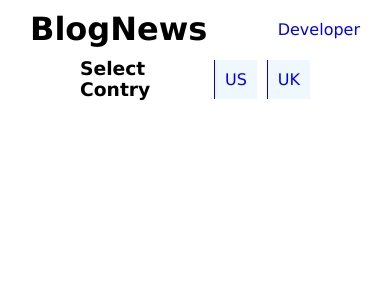
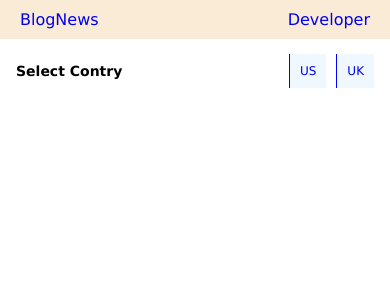
Before and after one commit to Dynamitetechdev/SPA-BLOG-TEST-, a React (Vite) app: page / in a window 390 px wide. Shown: the top 300 px of the page. Built offline with nearby package versions, Linux system fonts and the light colour scheme.

Commit message:
added responsiveness

```diff
--- a/src/App.tsx
+++ b/src/App.tsx
@@ -1,6 +1,7 @@
 import { useState } from "react";
 import Header from "./UI/Header";
 import "./styles/uistyle.scss";
+import "./styles/responsive.scss";
 import { Outlet } from "react-router-dom";
 function App() {
   return (
--- a/src/UI/NewsDetailed.tsx
+++ b/src/UI/NewsDetailed.tsx
@@ -12,6 +12,7 @@ const NewsDetails = () => {
   const { data, isPending, error } = useFetch(
     `https://jsonplaceholder.typicode.com/posts/${id}`
   );
+
   return (
     <div className="wrapper">
       <div className="newsDetails">
--- a/src/UI/header.tsx
+++ b/src/UI/header.tsx
@@ -9,14 +9,14 @@ const Header = () => {
     <div className="header">
       <div className="top-nav">
         <div className="logo">
-          <h1>BlogNews</h1>
+          <Link to="/">BlogNews</Link>
         </div>
         <li>
           <a href="https://github.com/Dynamitetechdev">Developer</a>
         </li>
       </div>
-      <div className="bottom-nav ">
-        <h3 className="font-bold underline">Select Contry</h3>
+      <div className="bottom-nav">
+        <h3>Select Contry</h3>
         <ul>
           <Link to="/usnews">US</Link>
           <Link to="/uknews">UK</Link>
--- a/src/main.tsx
+++ b/src/main.tsx
@@ -10,7 +10,7 @@ ReactDOM.createRoot(document.getElementById("root") as HTMLElement).render(
   <React.StrictMode>
     <BrowserRouter>
       <Routes>
-        <Route path="/" element={<App />}>
+        <Route path="" element={<App />}>
           <Route path="/uknews" element={<UkNews />} />
           <Route path="/usnews" element={<USNews />} />
           <Route path="/news/:id" element={<NewsDetails />} />
--- /dev/null
+++ b/src/styles/responsive.scss
@@ -0,0 +1,48 @@
+@media screen and (max-width: 768px) {
+  .header {
+    .top-nav,
+    .bottom-nav {
+      width: 100%;
+      padding: 10px 20px;
+      ul {
+        a {
+          font-size: 12px;
+        }
+        a:hover {
+          background-color: aqua;
+        }
+      }
+    }
+    .bottom-nav {
+      padding: 0 1em;
+      h3 {
+        font-size: 14px;
+      }
+    }
+  }
+  .wrapper {
+    width: 100%;
+  }
+  .search-wrapper {
+    text-align: center;
+    margin: 2em 0;
+    padding: 10px;
+    input {
+      font-size: 16px;
+    }
+    button {
+      font-size: 16px;
+    }
+  }
+
+  .newsDetails {
+    h1 {
+      font-size: 16px;
+    }
+    p {
+      text-align: justify;
+      font-size: 13px;
+      padding: 0 1em;
+    }
+  }
+}
--- a/src/styles/uistyle.scss
+++ b/src/styles/uistyle.scss
@@ -6,7 +6,7 @@ a {
   .bottom-nav {
     display: flex;
     justify-content: space-between;
-    padding: 10px 30px;
+    padding: 20px 30px;
     align-items: center;
     li {
       list-style: none;
@@ -27,6 +27,10 @@ a {
     }
   }
 
+  .top-nav {
+    background-color: antiquewhite;
+    margin-bottom: 15px;
+  }
   .bottom-nav {
     padding: 0 5em;
   }
@@ -71,3 +75,16 @@ a {
     cursor: pointer;
   }
 }
+
+.newsDetails {
+  margin: 3em 0;
+  h1 {
+    padding: 20px;
+    background-color: aqua;
+    text-transform: capitalize;
+    margin-bottom: 20px;
+  }
+  p {
+    text-align: justify;
+  }
+}
```
